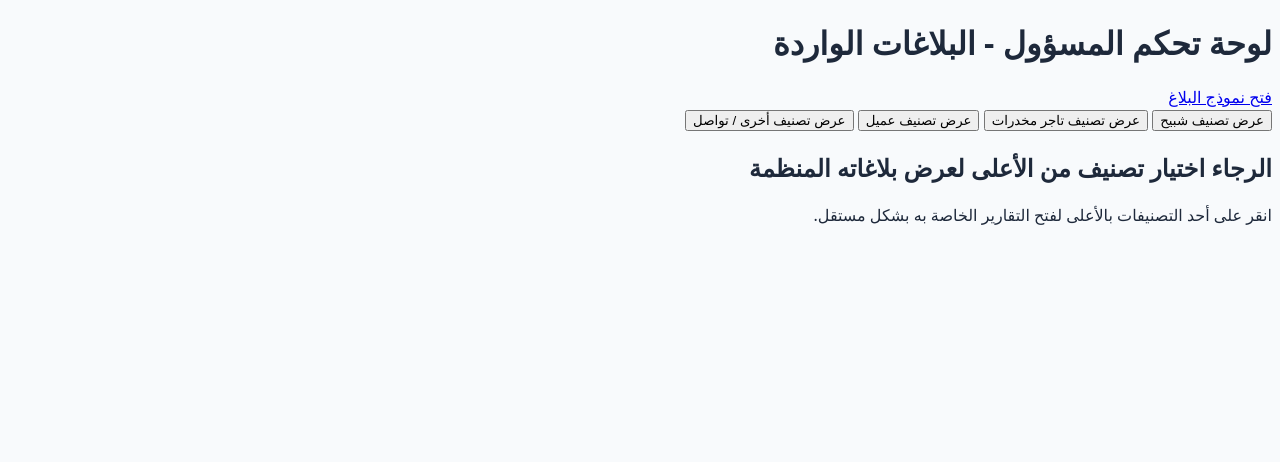
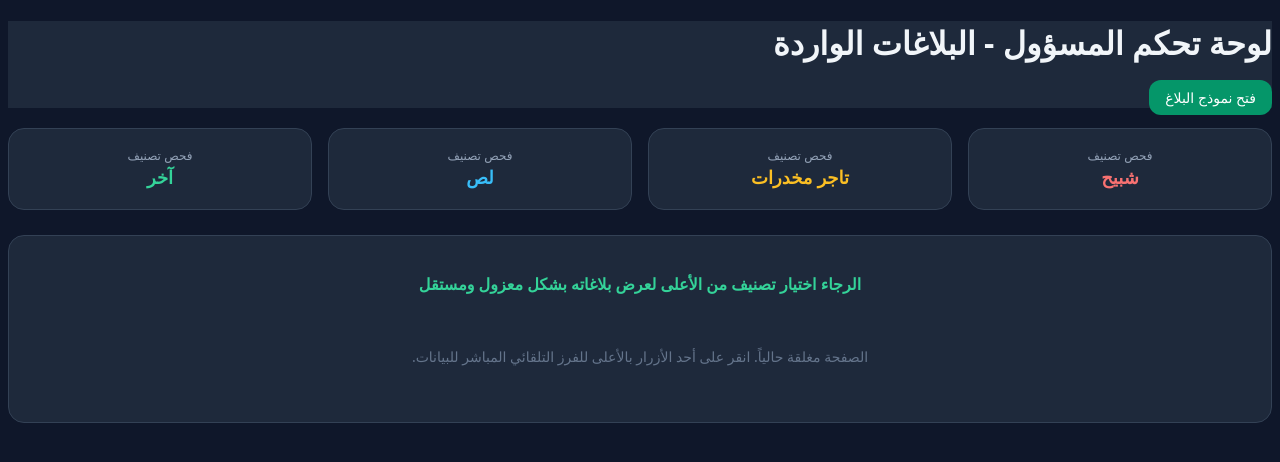
Before and after one commit to betarra/secure-reports-app, a Flask app: page /admin in a window 1280 px wide. Shown: the top 462 px of the page. Run offline with Flask 3, Linux system fonts and the light colour scheme.

Commit message:
Update admin.html

```diff
--- a/templates/admin.html
+++ b/templates/admin.html
@@ -6,108 +6,123 @@
     <title>لوحة تحكم المسؤول - البلاغات الواردة</title>
     <script src="https://cloudflare.com" defer></script>
     <style>
-        body { background-color: #f8fafc; color: #1e293b; font-family: system-ui, sans-serif; }
+        body { background-color: #0f172a !important; color: #f1f5f9 !important; font-family: system-ui, sans-serif; }
+        .bg-slate-800 { background-color: #1e293b !important; }
+        .border-slate-700 { border-color: #334155 !important; }
         .tab-btn { transition: all 0.2s ease; }
-        .report-card { border-top: 4px solid; }
     </style>
 </head>
-<body class="bg-slate-50 min-h-screen p-6">
+<body class="bg-slate-900 text-slate-100 min-h-screen p-6">
     <div class="max-w-4xl mx-auto space-y-6">
 
         <!-- رأس الصفحة الرئيسي -->
-        <div class="flex justify-between items-center bg-white p-6 rounded-2xl border border-slate-200 shadow-sm">
-            <h1 class="text-2xl font-bold text-slate-800">لوحة تحكم المسؤول - البلاغات الواردة</h1>
-            <a href="/" target="_blank" class="bg-blue-600 hover:bg-blue-700 text-white px-4 py-2 rounded-xl text-sm font-medium transition shadow-sm">
+        <div class="flex justify-between items-center bg-slate-800 p-6 rounded-2xl border border-slate-700 shadow-2xl">
+            <h1 class="text-2xl font-bold text-emerald-400">لوحة تحكم المسؤول - البلاغات الواردة</h1>
+            <a href="/" target="_blank" style="background-color: #059669; padding: 8px 16px; border-radius: 12px; color: white; text-decoration: none; font-size: 14px; font-weight: 500;">
                 فتح نموذج البلاغ
             </a>
         </div>
 
-        <!-- أزرار الخانات والتصنيفات العلوية للتحكم بالعزل -->
-        <div class="grid grid-cols-2 md:grid-cols-4 gap-4">
-            <button onclick="filterReports('شبيح')" class="tab-btn bg-white hover:bg-red-50 border border-slate-200 p-5 rounded-2xl text-center shadow-sm focus:ring-2 focus:ring-red-400">
-                <span class="block text-slate-400 text-xs mb-1">عرض تصنيف</span>
-                <span class="text-lg font-bold text-red-600">شبيح</span>
+        <!-- أزرار التصنيفات المنسقة بستايل احترافي جميل وجذاب -->
+        <div style="display: flex; gap: 16px; flex-wrap: wrap; margin-top: 20px;">
+            <button onclick="filterReports('شبيح')" class="tab-btn" style="flex: 1; min-width: 150px; padding: 20px; border-radius: 16px; cursor: pointer; background-color: #1e293b; border: 1px solid #334155; text-align: center;">
+                <span style="display: block; color: #94a3b8; font-size: 12px; margin-bottom: 4px;">فحص تصنيف</span>
+                <span style="font-size: 18px; font-weight: bold; color: #f87171;">شبيح</span>
             </button>
-            <button onclick="filterReports('تاجر مخدرات')" class="tab-btn bg-white hover:bg-amber-50 border border-slate-200 p-5 rounded-2xl text-center shadow-sm focus:ring-2 focus:ring-amber-400">
-                <span class="block text-slate-400 text-xs mb-1">عرض تصنيف</span>
-                <span class="text-lg font-bold text-amber-600">تاجر مخدرات</span>
+            <button onclick="filterReports('تاجر مخدرات')" class="tab-btn" style="flex: 1; min-width: 150px; padding: 20px; border-radius: 16px; cursor: pointer; background-color: #1e293b; border: 1px solid #334155; text-align: center;">
+                <span style="display: block; color: #94a3b8; font-size: 12px; margin-bottom: 4px;">فحص تصنيف</span>
+                <span style="font-size: 18px; font-weight: bold; color: #fbbf24;">تاجر مخدرات</span>
             </button>
-            <button onclick="filterReports('عميل')" class="tab-btn bg-white hover:bg-sky-50 border border-slate-200 p-5 rounded-2xl text-center shadow-sm focus:ring-2 focus:ring-sky-400">
-                <span class="block text-slate-400 text-xs mb-1">عرض تصنيف</span>
-                <span class="text-lg font-bold text-sky-600">عميل</span>
+            <button onclick="filterReports('لص')" class="tab-btn" style="flex: 1; min-width: 150px; padding: 20px; border-radius: 16px; cursor: pointer; background-color: #1e293b; border: 1px solid #334155; text-align: center;">
+                <span style="display: block; color: #94a3b8; font-size: 12px; margin-bottom: 4px;">فحص تصنيف</span>
+                <span style="font-size: 18px; font-weight: bold; color: #38bdf8;">لص</span>
             </button>
-            <button onclick="filterReports('أخرى / تواصل')" class="tab-btn bg-white hover:bg-emerald-50 border border-slate-200 p-5 rounded-2xl text-center shadow-sm focus:ring-2 focus:ring-emerald-400">
-                <span class="block text-slate-400 text-xs mb-1">عرض تصنيف</span>
-                <span class="text-lg font-bold text-emerald-600">أخرى / تواصل</span>
+            <button onclick="filterReports('آخر')" class="tab-btn" style="flex: 1; min-width: 150px; padding: 20px; border-radius: 16px; cursor: pointer; background-color: #1e293b; border: 1px solid #334155; text-align: center;">
+                <span style="display: block; color: #94a3b8; font-size: 12px; margin-bottom: 4px;">فحص تصنيف</span>
+                <span style="font-size: 18px; font-weight: bold; color: #34d399;">آخر</span>
             </button>
         </div>
 
-        <!-- منطقة عرض التقارير المعزولة والمفرزة -->
-        <div class="bg-white rounded-2xl border border-slate-200 shadow-sm p-6">
-            <h2 id="categoryTitle" class="text-xl font-bold text-slate-700 mb-6 text-center">الرجاء اختيار تصنيف من الأعلى لعرض بلاغاته المنظمة</h2>
+        <!-- منطقة عرض التقارير المفرزة عمودياً بناءً على الخيار المختار -->
+        <div style="margin-top: 25px; padding: 24px; border-radius: 16px; background-color: #1e293b; border: 1px solid #334155;">
+            <h2 id="categoryTitle" style="font-size: 16px; font-weight: bold; color: #34d399; margin-bottom: 20px; text-align: center;">الرجاء اختيار تصنيف من الأعلى لعرض بلاغاته بشكل معزول ومستقل</h2>
 
-            <!-- الحاوية العمودية المنظمة للبطاقات -->
-            <div id="cardsContainer" class="space-y-4 max-w-xl mx-auto">
-                <div class="text-center py-8 text-slate-400 text-sm">
-                    انقر على أحد التصنيفات بالأعلى لفتح التقارير الخاصة به بشكل مستقل.
+            <!-- الحاوية العمودية الذكية للبطاقات المنظمة -->
+            <div id="cardsContainer" style="display: flex; flex-direction: column; gap: 16px; max-width: 600px;
+ margin: 0 auto;">
+                <div style="text-align: center; padding: 32px; color: #64748b; font-size: 14px;">
+                    الصفحة مغلقة حالياً. انقر على أحد الأزرار بالأعلى للفرز التلقائي المباشر للبيانات.
                 </div>
             </div>
         </div>
 
     </div>
 
-    <!-- الحاوية الآمنة لنقل البيانات ومنع ظهور أي أخطاء حمراء في VS Code -->
+    <!-- الحاوية المخفية الآمنة لنقل البيانات البرمجية ومنع أخطاء VS Code نهائياً -->
     <div id="temp-data" data-reports='{{ reports | tojson | safe }}' style="display: none;"></div>
 
     <script>
-        // جلب البيانات القادمة من قاعدة البيانات بأمان
         const dataElement = document.getElementById('temp-data');
         const allReports = JSON.parse(dataElement.getAttribute('data-reports') || '[]');
 
-        // دالة بناء وعرض البطاقات بشكل منظم وعمودي
         function renderCards(reportsToDisplay, category) {
             const container = document.getElementById('cardsContainer');
             container.innerHTML = '';
 
             if (reportsToDisplay.length === 0) {
-                container.innerHTML = '<div class="text-center py-8 text-slate-400 text-sm">لا توجد بلاغات مسجلة في خانة (' + category + ') حالياً.</div>';
+                container.innerHTML = '<div style="text-align: center; padding: 32px; color: #64748b; font-size: 14px;">لا توجد بلاغات مسجلة في خانة (' + category + ') حالياً.</div>';
                 return;
             }
 
-            // تحديد لون الشريط العلوي للبطاقة بناءً على نوع الخانة
-            let borderClass = 'border-slate-400';
-            if (category === 'شبيح') borderClass = 'border-red-500';
-            else if (category === 'تاجر مخدرات') borderClass = 'border-amber-500';
-            else if (category === 'عميل') borderClass = 'border-sky-500';
-            else if (category === 'أخرى / تواصل') borderClass = 'border-emerald-500';
+            let accentColor = '#34d399';
+            if (category === 'شبيح') accentColor = '#f87171';
+            else if (category === 'تاجر مخدرات') accentColor = '#fbbf24';
+            else if (category === 'لص') accentColor = '#38bdf8';
 
             reportsToDisplay.forEach(function(report) {
                 const card = document.createElement('div');
-                card.className = 'report-card bg-slate-50 p-6 rounded-xl border border-slate-200 shadow-sm space-y-2 ' + borderClass;
+                card.style.backgroundColor = '#0f172a';
+                card.style.padding = '20px';
+                card.style.borderRadius = '12px';
+                card.style.border = '1px solid #334155';
+                card.style.borderTop = '4px solid ' + accentColor;
+                card.style.display = 'flex';
+                card.style.flexDirection = 'column';
+                card.style.gap = '10px';
 
                 const reportId = report.id || '';
 
-                // بناء محتوى البطاقة المنظم مع إظهار كافة معلوماتك
+                // فحص وجود دليل مرفق (صورة أو فيديو) لعرض خيار التحميل
+                let mediaSection = '';
+                if (report.media_link) {
+                    mediaSection = '<div style="background-color: #1e293b; padding: 10px; border-radius: 8px; border: 1px solid #334155; margin-top: 5px;">' +
+                                   '<span style="color: #94a3b8; font-size: 13px; display: block; margin-bottom: 4px;">🎞️ دليل مرفق (صورة / فيديو):</span>' +
+                                   '<a href="' + report.media_link + '" target="_blank" style="color: #38bdf8; font-size: 13px; font-weight: bold; text-decoration: underline; display: inline-block;">اضغط هنا لفتح وتحميل ملف الدليل</a>' +
+                                   '</div>';
+                } else {
+                    mediaSection = '<div><strong style="color: #94a3b8; font-size: 13px;">🎞️ الأدلة المرفقة:</strong> <span style="color: #64748b; font-size: 13px;">لم يتم إرفاق رابط وسائط</span></div>';
+                }
+
                 card.innerHTML =
-                    '<div class="grid grid-cols-2 gap-2 text-sm text-slate-700">' +
-                        '<div><strong class="text-slate-400">الاسم:</strong> ' + (report.suspect_name || 'غير متوفر') + '</div>' +
-                        '<div><strong class="text-slate-400">المحافظة:</strong> ' + (report.province || 'غير محددة') + '</div>' +
-                        '<div><strong class="text-slate-400">الجنسية:</strong> ' + (report.nationality || 'سوري') + '</div>' +
-                        '<div><strong class="text-slate-400">مكان السكن:</strong> ' + (report.address || 'غير محدد') + '</div>' +
+                    '<div style="font-size: 14px; color: white; display: grid; grid-template-columns: 1fr 1fr; gap: 8px;">' +
+                        '<div><strong style="color: #94a3b8;">الاسم:</strong> ' + (report.suspect_name || 'بدون اسم') + '</div>' +
+                        '<div><strong style="color: #94a3b8;">المحافظة:</strong> ' + (report.province || 'غير محددة') + '</div>' +
+                        '<div style="grid-column: span 2;"><strong style="color: #94a3b8;">حسابات التواصل له:</strong> ' + (report.social_link || 'غير متوفرة') + '</div>' +
+                        '<div style="grid-column: span 2;"><strong style="color: #94a3b8;">رقم الجوال:</strong> <span dir="ltr">' + (report.phone || 'غير متوفر') + '</span></div>' +
                     '</div>' +
-                    '<div class="text-sm text-slate-700 border-t border-slate-200/60 pt-2">' +
-                        '<strong class="text-slate-400 block mb-1">سجل الفعال مع المليشيا:</strong>' +
-                        '<div class="bg-white p-3 rounded-lg border border-slate-200 text-xs text-slate-600 leading-relaxed">' +
-                            (report.details || 'لا توجد تفاصيل إضافية مضافة.') +
-                        '</div>' +
+                    '<div style="border-top: 1px solid #334155; pt-2; font-size: 14px;">' +
+                        '<strong style="color: #94a3b8; display: block; margin-bottom: 4px;">أين كان يعمل ومع من:</strong>' +
+                        '<div style="background-color: #1e293b; padding: 10px; border-radius: 8px; font-size: 12px; color: #cbd5e1; border: 1px solid #334155;">' + (report.work_details || 'لا توجد تفاصيل جهة عمل') + '</div>' +
                     '</div>' +
-                    '<div class="text-sm text-slate-700">' +
-                        '<strong class="text-slate-400">رقم الهاتف:</strong> <span dir="ltr">' + (report.phone || 'غير متوفر') + '</span>' +
+                    mediaSection +
+                    '<div style="font-size: 14px;">' +
+                        '<strong style="color: #94a3b8; display: block; margin-bottom: 4px;">تفاصيل إضافية حول البلاغ:</strong>' +
+                        '<div style="background-color: #1e293b; padding: 10px; border-radius: 8px; font-size: 12px; color: #cbd5e1; border: 1px solid #334155;">' + (report.details || 'لا توجد تفاصيل إضافية') + '</div>' +
                     '</div>' +
-                    '<div class="flex justify-end pt-2 border-t border-slate-200/60 gap-3">' +
-                        '<a href="/report/' + reportId + '" target="_blank" class="bg-slate-200 hover:bg-slate-300 text-slate-700 px-3 py-1.5 rounded-lg text-xs font-medium transition">طباعة / تفاصيل</a>' +
-                        '<form action="/delete-report/' + reportId + '" method="POST" onsubmit="return confirm(\'هل أنت متأكد من حذف هذا البلاغ نهائياً؟\');">' +
-                            '<button type="submit" class="bg-red-600 hover:bg-red-700 text-white px-3 py-1.5 rounded-lg text-xs font-medium transition">حذف البلاغ</button>' +
+                    '<div style="display: flex; justify-content: flex-end; gap: 10px; border-top: 1px solid #334155; padding-top: 10px; margin-top: 5px;">' +
+                        '<a href="/report/' + reportId + '" target="_blank" style="background-color: #d97706; padding: 6px 12px; border-radius: 8px; color: white; font-size: 12px; text-decoration: none; font-medium: 500;">زر طباعة</a>' +
+                        '<form action="/delete-report/' + reportId + '" method="POST" style="margin: 0;" onsubmit="return confirm(\'هل أنت متأكد من حذف هذا التقرير نهائياً؟\');">' +
+                            '<button type="submit" style="background-color: #e11d48; padding: 6px 12px; border-radius: 8px; color: white; font-size: 12px; cursor: pointer; border: none; font-medium: 500;">زر حذف</button>' +
                         '</form>' +
                     '</div>';
 
@@ -115,7 +130,6 @@
             });
         }
 
-        // دالة الفلترة والعزل الكامل للتصنيفات
         function filterReports(category) {
             document.getElementById('categoryTitle').innerText = 'التقارير الواردة في خانة: ' + category;
             const filtered = allReports.filter(function(r) { return r.category === category; });
```
